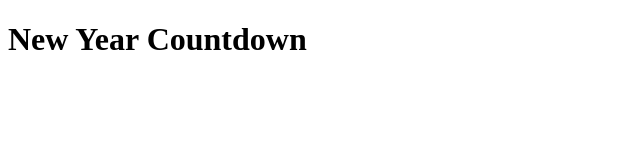
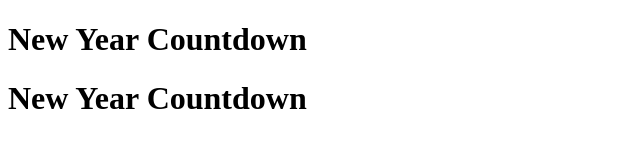
Before and after one commit to SviYu/new-year-countdown, a plain HTML site: page index.html in a window 1280 px wide. Shown: the whole page, without its empty margins (0-640 px from the left). Drawn offline with Linux system fonts and the light colour scheme.

```diff
--- a/index.html
+++ b/index.html
@@ -8,5 +8,6 @@
 </head>
 <body>
     <h1>New Year Countdown</h1>
+    <h1>New Year Countdown</h1>
 </body>
 </html>
```
Also changed, not shown: style.css (added).
